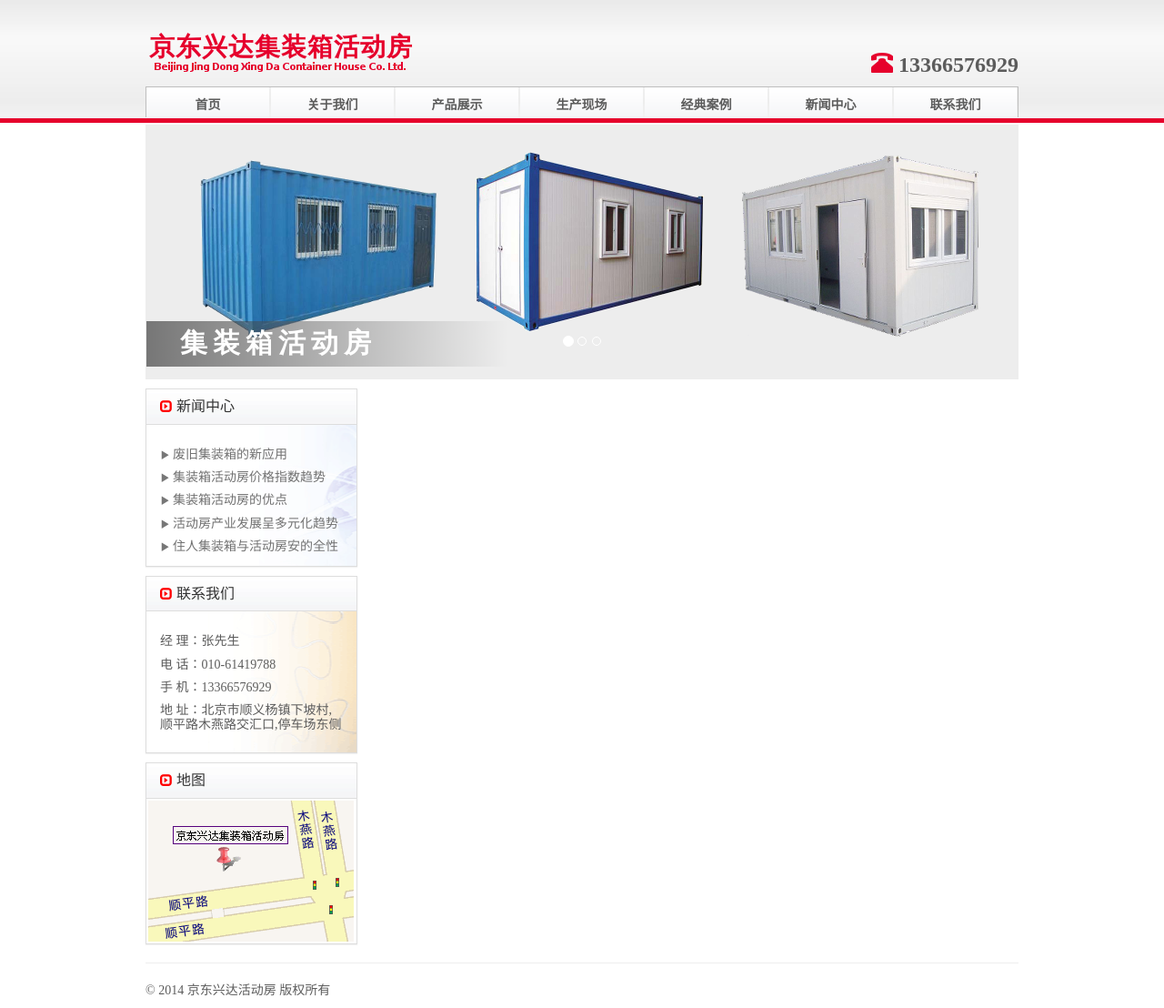
After one commit to huanzhang/jdxdhdf.com, a PHP site: page /site.php in a window 1280 px wide. The commit adds this page. Shown: the whole page at 91% size. Run offline with PHP 8.4, Linux system fonts and the light colour scheme; some libraries are stand-ins or nearby versions.

Commit message:
Add pages

```diff
--- a/include/nav.php
+++ b/include/nav.php
@@ -8,19 +8,19 @@
         <a class="dropdown-toggle" href="/about.php">关于我们</a>
       </li>
       <li class="dropdown navItem">
-        <a class="dropdown-toggle" href="#">产品展示</a>
+        <a class="dropdown-toggle" href="/products.php">产品展示</a>
       </li>
       <li class="dropdown navItem">
-        <a class="dropdown-toggle" href="#">生产现场</a>
+        <a class="dropdown-toggle" href="/site.php">生产现场</a>
       </li>
       <li class="dropdown navItem">
-        <a class="dropdown-toggle" href="#">经典案例</a>
+        <a class="dropdown-toggle" href="/cases.php">经典案例</a>
       </li>
       <li class="dropdown navItem">
-        <a class="dropdown-toggle" href="#">新闻中心</a>
+        <a class="dropdown-toggle" href="/news.php">新闻中心</a>
       </li>
       <li class="dropdown navItem">
-        <a class="dropdown-toggle" href="#">联系我们</a>
+        <a class="dropdown-toggle" href="/contact.php">联系我们</a>
       </li>
     </ul>
 </div>
--- a/include/sider1.php
+++ b/include/sider1.php
@@ -5,7 +5,7 @@
       <div class="panel-heading">
           <h3 class="panel-title">
             <span class="glyphicon glyphicon-expand"></span>
-            <a href="#">新闻中心</a>
+            <a href="/news.php">新闻中心</a>
           </h3>
       </div>
       <div class="panel-body">
@@ -39,7 +39,7 @@
       <div class="panel-heading">
           <h3 class="panel-title">
             <span class="glyphicon glyphicon-expand"></span>
-            <a href="#">联系我们</a>
+            <a href="/contact.php">联系我们</a>
           </h3>
       </div>
       <div class="panel-body">
@@ -57,11 +57,11 @@
       <div class="panel-heading">
           <h3 class="panel-title">
             <span class="glyphicon glyphicon-expand"></span>
-            <a href="#">地图</a>
+            <a href="/contact.php">地图</a>
           </h3>
       </div>
       <div class="panel-body" style="height:159px;padding:2px;">
-        <img src="/images/map.png">
+        <a href="/contact.php"><img src="/images/map.png"></a>
       </div>
     </div>
   </div>
--- a/index.php
+++ b/index.php
@@ -16,7 +16,7 @@
           <div class="panel-heading">
             <h3 class="panel-title">
               <span class="glyphicon glyphicon-expand"></span>
-              <a href="#">关于我们</a>
+              <a href="/about.php">关于我们</a>
             </h3>
           </div>
           <div class="panel-body">
@@ -33,7 +33,7 @@
           <div class="panel-heading">
             <h3 class="panel-title">
               <span class="glyphicon glyphicon-expand"></span>
-              <a href="#">经典案例</a>
+              <a href="/cases.php">经典案例</a>
             </h3>
           </div>
           <div id="scrollbox" class="panel-body scroll-img">
@@ -66,7 +66,7 @@
           <div class="panel-heading">
             <h3 class="panel-title">
               <span class="glyphicon glyphicon-expand"></span>
-              <a href="#">产品展示</a>
+              <a href="/products.php">产品展示</a>
             </h3>
           </div>
           <div class="panel-body autoHeight">
--- /dev/null
+++ b/site.php
@@ -0,0 +1,17 @@
+<?php $title="京东兴达集装箱活动房|关于京东兴达"; include "include/header.php"?>
+
+<?php include "include/nav.php"?>
+
+<?php include "include/carousel.php"?>
+
+<div class="row">
+  <div class="col-xs-3">
+    <?php include "include/sider1.php"?>
+  </div>
+  <div class="col-xs-9">
+    <!--== Content ==-->
+    <!--== End Content ==-->
+  </div>
+</div>
+
+<?php include "include/footer.php"?>
```
Also changed, not shown: cases.php (added, +17 -0 lines), contact.php (added, +17 -0 lines), news.php (added, +17 -0 lines), products.php (added, +17 -0 lines).
